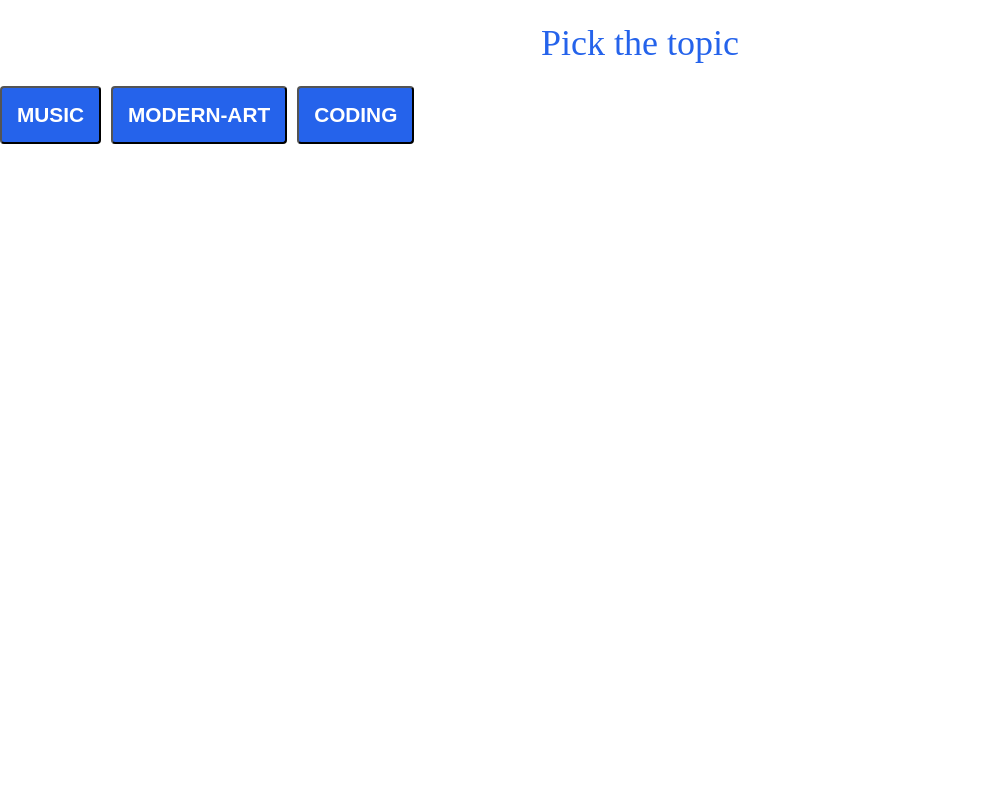
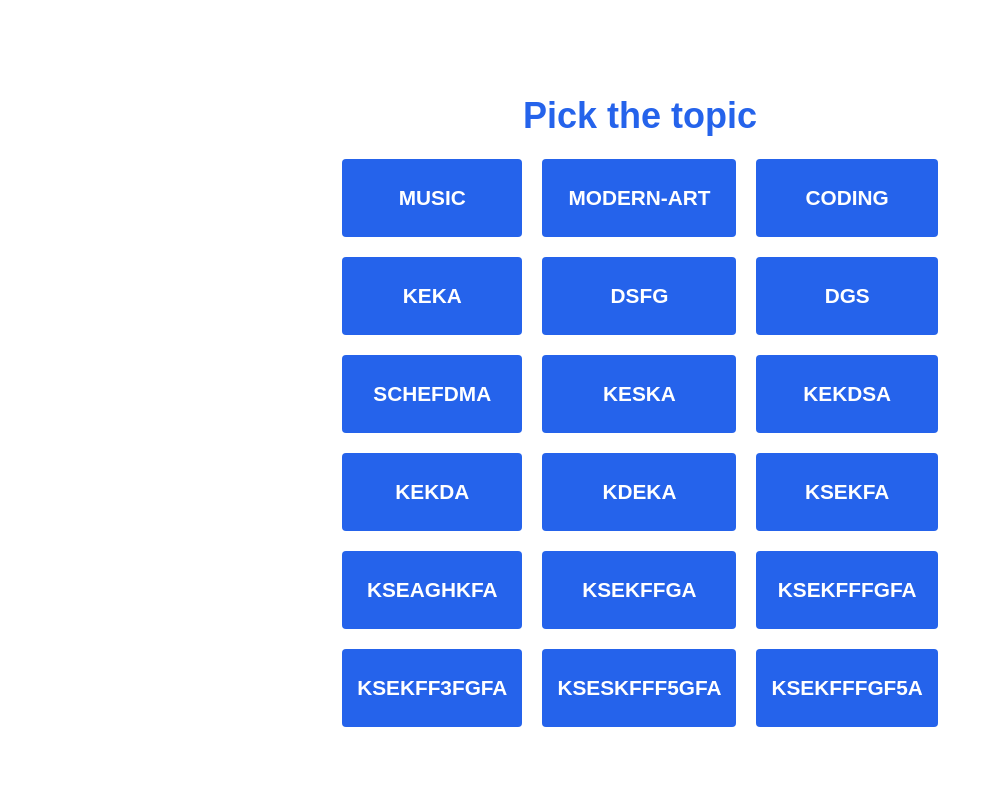
Before and after one commit to metalyx/quiz-pop-hackathon, a website built with Vite: page src/index.html in a window 1280 px wide. Shown: the whole page, without its empty margins (0-1001 px from the left). Built offline with nearby package versions, Linux system fonts and the light colour scheme.

Commit message:
#008: Overflowing topic buttons + ui improvments

```diff
--- a/src/css/reset.css
+++ b/src/css/reset.css
@@ -1,22 +1,5 @@
-html, body, div, span, applet, object, iframe,
-h1, h2, h3, h4, h5, h6, p, blockquote, pre,
-a, abbr, acronym, address, big, cite, code,
-del, dfn, em, img, ins, kbd, q, s, samp,
-small, strike, strong, sub, sup, tt, var,
-b, u, i, center,
-dl, dt, dd, ol, ul, li,
-fieldset, form, label, legend,
-table, caption, tbody, tfoot, thead, tr, th, td,
-article, aside, canvas, details, embed,
-figure, figcaption, footer, header, hgroup,
-menu, nav, output, ruby, section, summary,
-time, mark, audio, video {
-	margin: 0;
-	padding: 0;
-	border: 0;
-	font-size: 100%;
-	font: inherit;
-	vertical-align: baseline;
+* {
+    box-sizing: border-box;
 }
 
 article, aside, details, figcaption, figure,
@@ -26,6 +9,7 @@ footer, header, hgroup, menu, nav, section {
 
 body {
 	line-height: 1;
+    margin: 0;
 }
 ol, ul {
 	list-style: none;
--- a/src/css/style.css
+++ b/src/css/style.css
@@ -1,15 +1,43 @@
+* {
+    font-family: sans-serif;
+}
+
+button {
+    cursor: pointer;
+    outline: none;
+    border: none;
+}
+
+.container {
+    height: 100vh;
+    display: flex;
+    justify-content: center;
+    align-items: center;
+}
+
+.topic-buttons-container {
+    display: grid;
+    gap: 20px;
+
+    grid-template-columns: repeat(3, 1fr);
+
+    max-height: 568px;
+    overflow-y: auto;
+    overflow-x: hidden;
+}
+
 .heading-primary {
     font-size: 36px;
     color: rgb(37, 99, 235);
     text-align: center;
-    margin: 25px 0;
+    margin-bottom: 25px;
 }
 
 .heading-success {
     font-size: 36px;
     color: #15803d;
     text-align: center;
-    margin: 25px 0;
+    margin-bottom: 25px;
 }
 
 .topic-button {
@@ -21,15 +49,11 @@
     border-radius: 4px;
     transition: background ease-in-out 300ms;
 
-    margin-right: 10px;
+    min-height: 78px;
 }
 
 .topic-button:hover {
     background-color: rgb(0, 73, 229);
-}
-
-.topic-button:last-child {
-    margin-right: 0;
 }
 
 .question-container > p{
@@ -118,3 +142,60 @@
     -moz-user-select: none;
     -ms-user-select: none;
 }
+
+.results-list {
+    padding: 0;
+    text-align: center;
+}
+
+.results-list li {
+    font-size: 18px;
+    line-height: 20px;
+}
+
+.controlls-container {
+    text-align: center;
+}
+
+@media screen and (min-width: 1280px) {
+    .container {
+        width: 1280px;
+        margin: 0 auto;
+    }
+}
+
+@media screen and (min-width: 1024px) {
+    .container {
+        width: 1024px;
+        margin: 0 auto;
+    }
+}
+
+@media screen and (min-width: 768px) {
+    .container {
+        width: 768px;
+        margin: 0 auto;
+    }
+}
+
+@media screen and (min-width: 768px) {
+    .container {
+        width: 768px;
+        margin: 0 auto;
+    }
+}
+
+@media screen and (min-width: 480px) {
+    .container {
+        width: 480px;
+        margin: 0 auto;
+    }
+}
+
+@media screen and (max-width: 479px) {
+    .container {
+        width: 100%;
+        padding: 0 10px;
+        margin: 0 auto;
+    }
+}
--- a/src/data/dataset.json
+++ b/src/data/dataset.json
@@ -215,5 +215,22 @@
       "answer": "C++",
       "category": "coding"
     }
-  ]
+  ],
+  "keka": [],
+  "dsfg": [],
+  "dgs": [],
+  "schefdma": [],
+  "keska": [],
+  "kekdsa": [],
+  "kekda": [],
+  "kdeka": [],
+  "ksekfa": [],
+  "kseaghkfa": [],
+  "ksekffga": [],
+  "ksekfffgfa": [],
+  "ksekff3fgfa": [],
+  "kseskfff5gfa": [],
+  "ksekfffgf5a": [],
+  "ksek2fffgfa": [],
+  "ksek4fffgfa": []
 }
--- a/src/index.html
+++ b/src/index.html
@@ -9,7 +9,7 @@
   </head>
   <body>
     <div id="main">
-        <div class="container mx-auto h-screen flex justify-center items-center">
+        <div class="container">
             <div class="quiz-container" id="quiz-container">
 
             </div>
--- a/src/js/index.js
+++ b/src/js/index.js
@@ -18,6 +18,9 @@ function init () {
 
         fragment.appendChild(getHeadingElement('Pick the topic'));
 
+        const buttonsContainer = document.createElement('div');
+        buttonsContainer.classList.add('topic-buttons-container');
+
         for (let i = 0; i < dataKeys.length; i++) {
             const topic = document.createElement('button');
 
@@ -33,8 +36,10 @@ function init () {
                 topic.classList.remove('solved');
             }
 
-            fragment.appendChild(topic);
+            buttonsContainer.appendChild(topic);
         }
+
+        fragment.appendChild(buttonsContainer);
 
         const quizContainer = document.getElementById('quiz-container');
 
@@ -125,6 +130,10 @@ function getTask () {
 function createQuestion () {
     const p = document.createElement('p');
 
+    if (!data[currentTopicName][currentTopicDataIndex]?.question) {
+        throw new Error(`Data for topic with topicName ${currentTopicName} is not provided`);
+    }
+
     p.innerText = data[currentTopicName][currentTopicDataIndex].question;
     p.classList.add('unselectable')
 
@@ -133,7 +142,12 @@ function createQuestion () {
 
 function createOptions() {
     const ul = document.createElement('ul');
-    const options = data[currentTopicName][currentTopicDataIndex].options;
+    const options = data[currentTopicName][currentTopicDataIndex]?.options;
+
+    if (!options) {
+        throw new Error(`Data for topic with topicName ${currentTopicName} is not provided`);
+    }
+
     const arrayOfLi = [];
 
     for (let i = 0; i < options.length; i++) {
@@ -142,6 +156,7 @@ function createOptions() {
 
         li.classList.add('answer-option');
         li.innerText = options[i];
+        li.tabIndex = i;
 
         if (data[currentTopicName][currentTopicDataIndex].userAnswer === li.innerText) {
             li.classList.add('chosen-answer');
@@ -227,6 +242,7 @@ function createControlls () {
     });
 
     controlls.appendChild(combineElements([prevButton, nextButton]));
+    controlls.classList.add('controlls-container');
     return controlls;
 }
 
```
